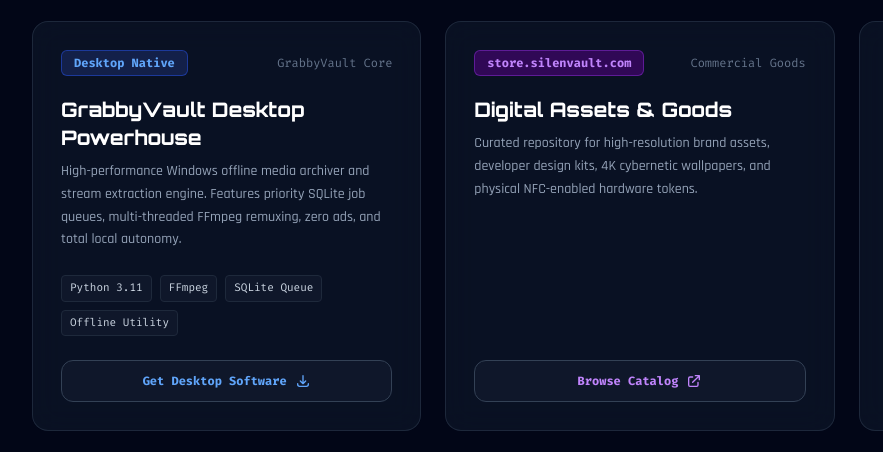
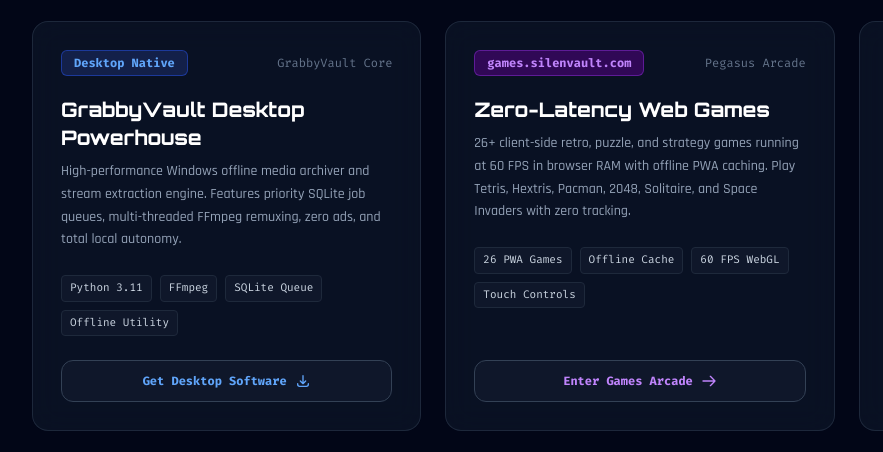
Before and after one commit to Abhishek333k/silenvault.com, a plain HTML site: page index.html in a window 1280 px wide. Shown: the part 1414-1866 px from the top of the page, 0-883 px from the left. Drawn offline with nearby package versions, Linux system fonts and the light colour scheme.

Commit message:
feat: Integrate Pegasus Games Arcade into gateway, navigation, and community dispatches

```diff
--- a/index.html
+++ b/index.html
@@ -154,11 +154,14 @@
                 <a href="https://tools.silenvault.com" target="_blank" class="hover:text-cyan-400 transition-colors flex items-center gap-1">
                     <span class="w-1.5 h-1.5 rounded-full bg-cyan-400"></span> Tools
                 </a>
-                <a href="https://taxi.silenvault.com" target="_blank" class="hover:text-cyan-400 transition-colors flex items-center gap-1">
+                <a href="https://games.silenvault.com" target="_blank" class="hover:text-purple-400 transition-colors flex items-center gap-1">
+                    <span class="w-1.5 h-1.5 rounded-full bg-purple-400"></span> Games
+                </a>
+                <a href="https://taxi.silenvault.com" target="_blank" class="hover:text-emerald-400 transition-colors flex items-center gap-1">
                     <span class="w-1.5 h-1.5 rounded-full bg-emerald-400"></span> Mobility
                 </a>
-                <a href="/community" class="text-cyan-300 hover:text-white transition-colors flex items-center gap-1">
-                    <span class="w-1.5 h-1.5 rounded-full bg-amber-400 animate-pulse"></span> Dispatches & Forum
+                <a href="/community" class="text-amber-400 hover:text-white transition-colors flex items-center gap-1">
+                    <span class="w-1.5 h-1.5 rounded-full bg-amber-400 animate-pulse"></span> Dispatches
                 </a>
                 <a href="https://store.silenvault.com" target="_blank" class="hover:text-cyan-400 transition-colors">Store</a>
                 <a href="/vcard" class="hover:text-cyan-400 transition-colors text-slate-400">Founder ID</a>
@@ -367,25 +370,31 @@
                     </a>
                 </div>
 
-                <!-- Vertical 5: SilenVault Store & Asset Vault -->
+                <!-- Vertical 5: SilenVault Games Arcade -->
                 <div class="glass-card rounded-2xl p-7 flex flex-col justify-between group">
                     <div>
                         <div class="flex items-center justify-between mb-5">
                             <span class="px-3 py-1 rounded-md bg-purple-950/80 border border-purple-800/80 text-purple-400 font-mono-code text-xs font-bold">
-                                store.silenvault.com
+                                games.silenvault.com
                             </span>
-                            <span class="text-slate-500 font-mono-code text-xs">Commercial Goods</span>
+                            <span class="text-slate-500 font-mono-code text-xs">Pegasus Arcade</span>
                         </div>
                         <h3 class="text-xl font-bold text-white font-cyber mb-2 group-hover:text-purple-400 transition-colors">
-                            Digital Assets & Goods
+                            Zero-Latency Web Games
                         </h3>
                         <p class="text-slate-400 text-sm leading-relaxed mb-6 font-raj text-base">
-                            Curated repository for high-resolution brand assets, developer design kits, 4K cybernetic wallpapers, and physical NFC-enabled hardware tokens.
+                            26+ client-side retro, puzzle, and strategy games running at 60 FPS in browser RAM with offline PWA caching. Play Tetris, Hextris, Pacman, 2048, Solitaire, and Space Invaders with zero tracking.
                         </p>
+                        <div class="flex flex-wrap gap-2 mb-6 text-[11px] font-mono-code text-slate-300">
+                            <span class="px-2 py-1 bg-slate-900 rounded border border-slate-800">26 PWA Games</span>
+                            <span class="px-2 py-1 bg-slate-900 rounded border border-slate-800">Offline Cache</span>
+                            <span class="px-2 py-1 bg-slate-900 rounded border border-slate-800">60 FPS WebGL</span>
+                            <span class="px-2 py-1 bg-slate-900 rounded border border-slate-800">Touch Controls</span>
+                        </div>
                     </div>
-                    <a href="https://store.silenvault.com" target="_blank" class="w-full py-3 px-4 rounded-xl bg-slate-900 hover:bg-purple-500 hover:text-white text-purple-400 font-mono-code text-xs font-bold text-center border border-slate-700 hover:border-purple-400 transition-all flex items-center justify-center gap-2">
-                        Browse Catalog
-                        <svg class="w-4 h-4" fill="none" viewBox="0 0 24 24" stroke="currentColor"><path stroke-linecap="round" stroke-linejoin="round" stroke-width="2" d="M10 6H6a2 2 0 00-2 2v10a2 2 0 002 2h10a2 2 0 002-2v-4M14 4h6m0 0v6m0-6L10 14"/></svg>
+                    <a href="https://games.silenvault.com" target="_blank" class="w-full py-3 px-4 rounded-xl bg-slate-900 hover:bg-purple-500 hover:text-white text-purple-400 font-mono-code text-xs font-bold text-center border border-slate-700 hover:border-purple-400 transition-all flex items-center justify-center gap-2">
+                        Enter Games Arcade
+                        <svg class="w-4 h-4" fill="none" viewBox="0 0 24 24" stroke="currentColor"><path stroke-linecap="round" stroke-linejoin="round" stroke-width="2" d="M14 5l7 7m0 0l-7 7m7-7H3"/></svg>
                     </a>
                 </div>
 
@@ -519,7 +528,8 @@
                     <h4 class="text-white font-cyber text-xs uppercase tracking-wider mb-4">Verticals</h4>
                     <ul class="space-y-2.5 text-xs font-mono-code text-slate-400">
                         <li><a href="https://tools.silenvault.com" target="_blank" class="hover:text-cyan-400 transition-colors">Tools Engine (34+)</a></li>
-                        <li><a href="https://taxi.silenvault.com" target="_blank" class="hover:text-cyan-400 transition-colors">Captain Nexus Mobility</a></li>
+                        <li><a href="https://games.silenvault.com" target="_blank" class="hover:text-purple-400 transition-colors">Games Arcade (26+)</a></li>
+                        <li><a href="https://taxi.silenvault.com" target="_blank" class="hover:text-emerald-400 transition-colors">Captain Nexus Mobility</a></li>
                         <li><a href="/community" class="hover:text-cyan-400 transition-colors">Dispatches & Forum</a></li>
                         <li><a href="https://store.silenvault.com" target="_blank" class="hover:text-cyan-400 transition-colors">GrabbyVault & Store</a></li>
                         <li><a href="/vcard" class="hover:text-cyan-400 transition-colors text-slate-400">Founder Identity (vCard)</a></li>
@@ -563,7 +573,14 @@
             { name: "Loan & EMI Calculator", desc: "Calculate monthly amortizations for commercial and personal loans.", url: "https://tools.silenvault.com/tools/loan_calculator" },
             { name: "HTML/JS Sandbox IDE", desc: "Sandboxed client-side web compiler with live iframe rendering.", url: "https://tools.silenvault.com/tools/web_ide" },
             { name: "Markdown Studio", desc: "Real-time Markdown to HTML compiler with syntax highlighting.", url: "https://tools.silenvault.com/tools/markdown_converter" },
-            { name: "Captain Nexus Mobility", desc: "Geospatial proximity radar across 95 verified Rapido servicing cities.", url: "https://taxi.silenvault.com" }
+            { name: "Captain Nexus Mobility", desc: "Geospatial proximity radar across 95 verified Rapido servicing cities.", url: "https://taxi.silenvault.com" },
+            { name: "Pegasus Games Arcade", desc: "26+ free client-side retro, arcade, and puzzle web games.", url: "https://games.silenvault.com" },
+            { name: "Tetris Arcade", desc: "Classic block-stacking arcade puzzle running client-side at 60 FPS.", url: "https://games.silenvault.com/Tetris" },
+            { name: "Hextris", desc: "Fast-paced hexagonal puzzle game inspired by Tetris.", url: "https://games.silenvault.com/Hextris" },
+            { name: "Pacman Classic", desc: "Full client-side arcade recreation of the legendary maze runner.", url: "https://games.silenvault.com/Pacman" },
+            { name: "Game 2048", desc: "Swipe numbers and reach the 2048 tile with offline local saving.", url: "https://games.silenvault.com/Game-2048" },
+            { name: "Space Invaders", desc: "Defend against alien descent in this retro canvas shooter.", url: "https://games.silenvault.com/SpaceInvaders" },
+            { name: "Solitaire Classic", desc: "Pure client-side card game with smooth drag-and-drop mechanics.", url: "https://games.silenvault.com/Solitaire" }
         ];
 
         function handleSearch(e) {
```
Also changed, not shown: community.html (+33 -2 lines).
